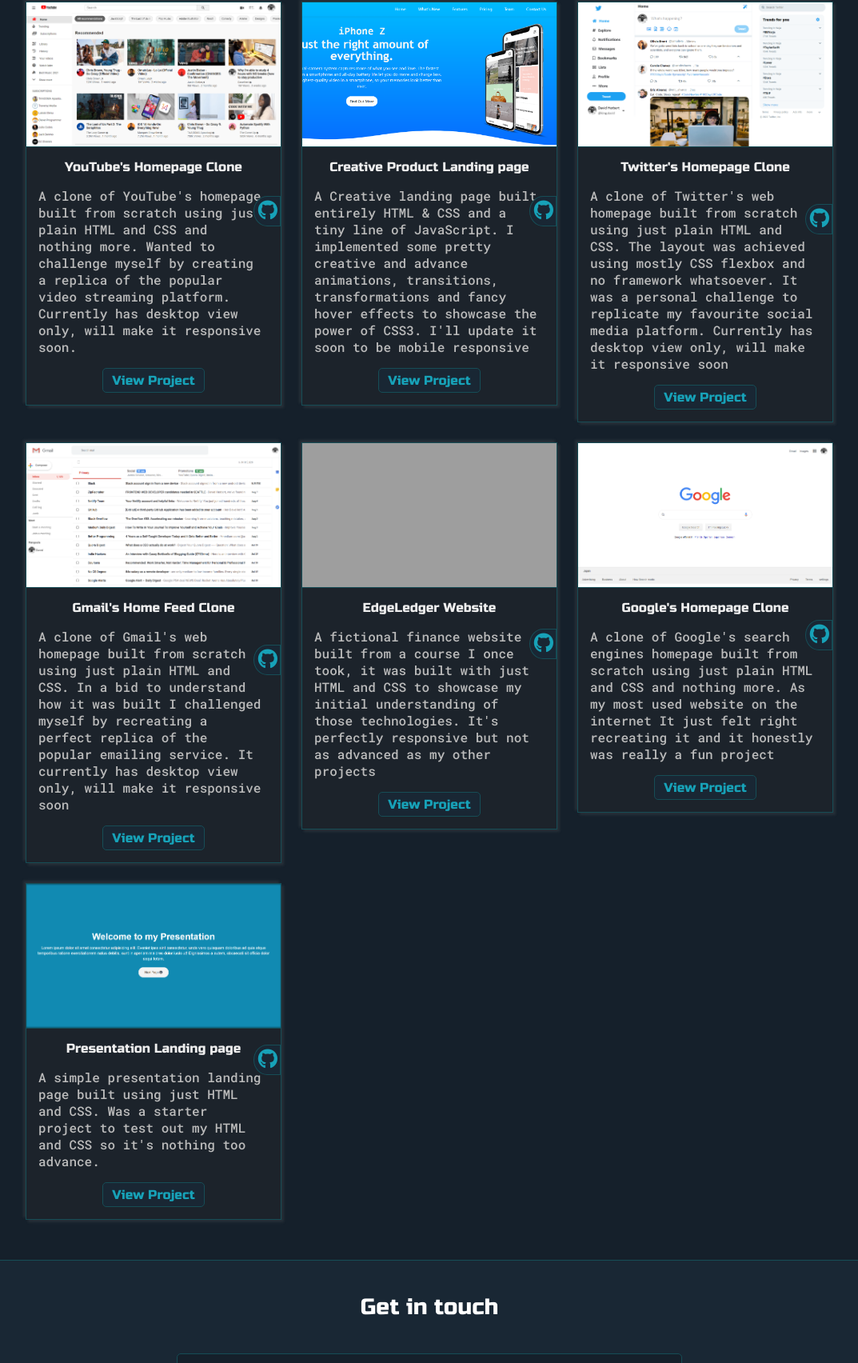
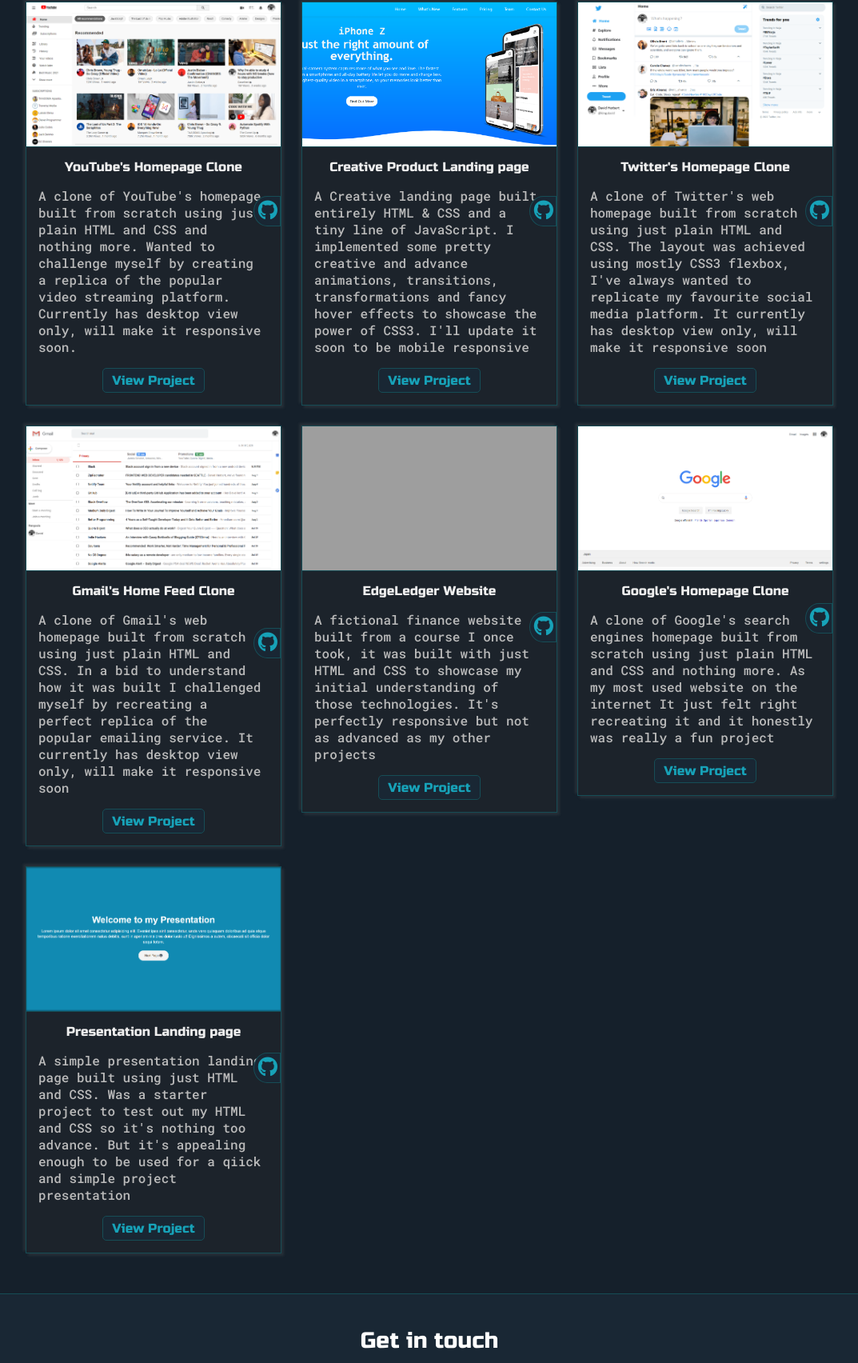
Before and after one commit to DaveyHert/MyPortfolio, a plain HTML site: page index.html in a window 1280 px wide. Shown: the part 1715-3419 px from the top of the page at 80% size, without its empty margins (103-1176 px from the left). Drawn offline with Linux system fonts and the light colour scheme; grey boxes are pictures that could not be loaded.

Commit message:
Update index.html

```diff
--- a/index.html
+++ b/index.html
@@ -178,7 +178,7 @@
             <img class="thumbnail" src="./img/twitter-clone.png" alt="Twitter Clone">
             <div class="post-preview">
               <h6 class="post-title">Twitter's Homepage Clone</h6>
-              <p class="post-intro">A clone of Twitter's web homepage built from scratch using just plain HTML and CSS. The layout was achieved using mostly CSS flexbox and no framework whatsoever. It was a personal challenge to replicate my favourite social media platform. Currently has desktop view only, will make it responsive soon</p>
+              <p class="post-intro">A clone of Twitter's web homepage built from scratch using just plain HTML and CSS. The layout was achieved using mostly CSS3 flexbox, I've always wanted to replicate my favourite social media platform. It currently has desktop view only, will make it responsive soon</p>
               <a href="http://twitterclone.netlify.com" class="btn">View Project</a>
               <a href="https://github.com/DaveHert/TwitterClone" class="btn2"><i class="fab fa-github"></i></a>
             </div>
@@ -226,7 +226,7 @@
             <img class="thumbnail" src="./img/presentation-page.png" alt="Landing page">
             <div class="post-preview">
               <h6 class="post-title">Presentation Landing page</h6>
-              <p class="post-intro">A simple presentation landing page built using just HTML and CSS. Was a starter project to test out my HTML and CSS so it's nothing too advance.</p>
+              <p class="post-intro">A simple presentation landing page built using just HTML and CSS. Was a starter project to test out my HTML and CSS so it's nothing too advance. But it's appealing enough to be used for a qiick and simple project presentation</p>
               <a href="#" class="btn">View Project</a>
               <a href="#" class="btn2"><i class="fab fa-github"></i></a>
             </div>
```
